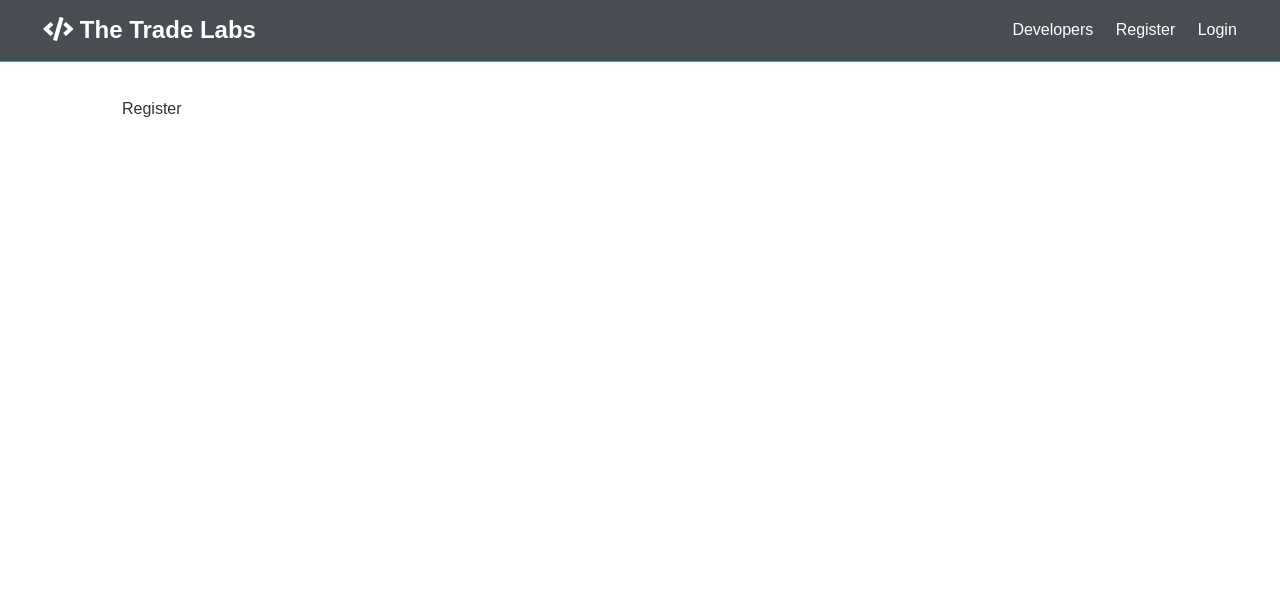
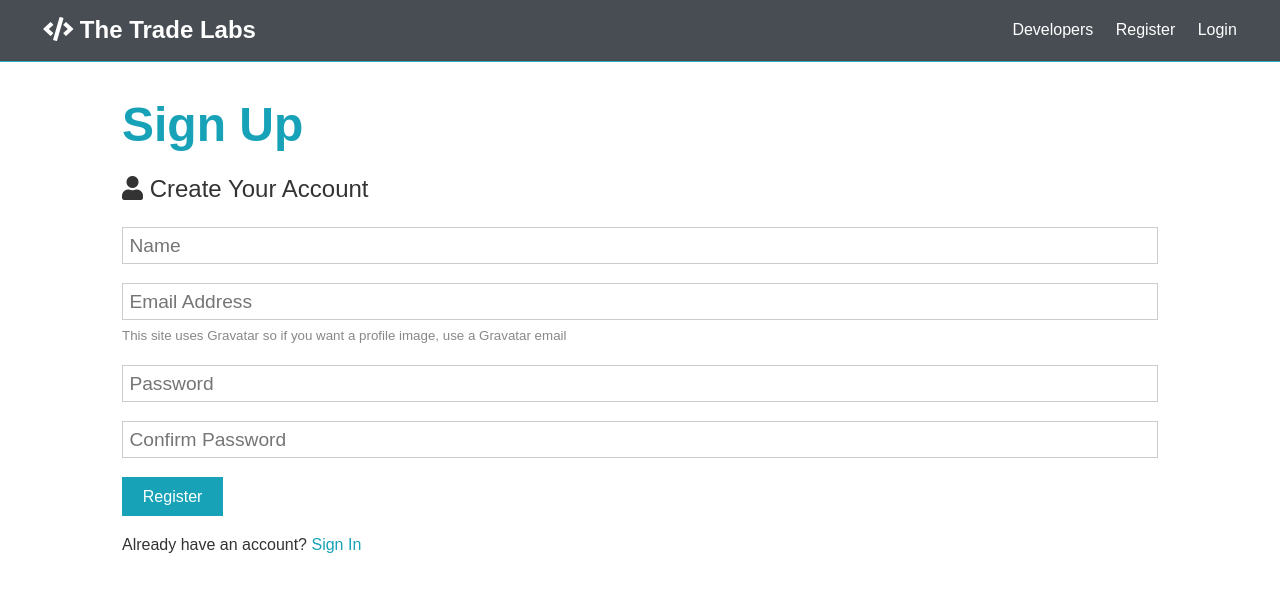
Before and after one commit to GauravSJawla/TheTradeLabsReactApp, a React (Create React App) app in the folder client/: page /register in a window 1280 px wide. Shown: the top 592 px of the page. Built offline with nearby package versions, Linux system fonts and the light colour scheme.

Commit message:
Register Form & useState Hook

```diff
--- a/client/src/components/auth/Register.js
+++ b/client/src/components/auth/Register.js
@@ -1,7 +1,87 @@
-import React from 'react';
+import React, { Fragment, useState } from 'react';
 
 const Register = () => {
-  return <div>Register</div>;
+  const [formData, setFormData] = useState({
+    name: '',
+    email: '',
+    password: '',
+    password2: ''
+  });
+
+  const { name, email, password, password2 } = formData;
+
+  const onChange = e =>
+    setFormData({
+      ...formData,
+      [e.target.name]: e.target.value
+    });
+
+  const onSubmit = e => {
+    e.preventDefault();
+    if (password !== password2) {
+      console.log('passwords do not match');
+    } else {
+      console.log(formData);
+    }
+  };
+  return (
+    <Fragment>
+      <h1 className='large text-primary'>Sign Up</h1>
+      <p className='lead'>
+        <i className='fas fa-user' /> Create Your Account
+      </p>
+      <form className='form' onSubmit={e => onSubmit(e)}>
+        <div className='form-group'>
+          <input
+            type='text'
+            placeholder='Name'
+            name='name'
+            value={name}
+            onChange={e => onChange(e)}
+            required
+          />
+        </div>
+        <div className='form-group'>
+          <input
+            type='email'
+            placeholder='Email Address'
+            name='email'
+            value={email}
+            onChange={e => onChange(e)}
+            required
+          />
+          <small className='form-text'>
+            This site uses Gravatar so if you want a profile image, use a
+            Gravatar email
+          </small>
+        </div>
+        <div className='form-group'>
+          <input
+            type='password'
+            placeholder='Password'
+            name='password'
+            value={password}
+            onChange={e => onChange(e)}
+            minLength='6'
+          />
+        </div>
+        <div className='form-group'>
+          <input
+            type='password'
+            placeholder='Confirm Password'
+            name='password2'
+            value={password2}
+            onChange={e => onChange(e)}
+            minLength='6'
+          />
+        </div>
+        <input type='submit' className='btn btn-primary' value='Register' />
+      </form>
+      <p className='my-1'>
+        Already have an account? <a href='login.html'>Sign In</a>
+      </p>
+    </Fragment>
+  );
 };
 
 export default Register;
```
